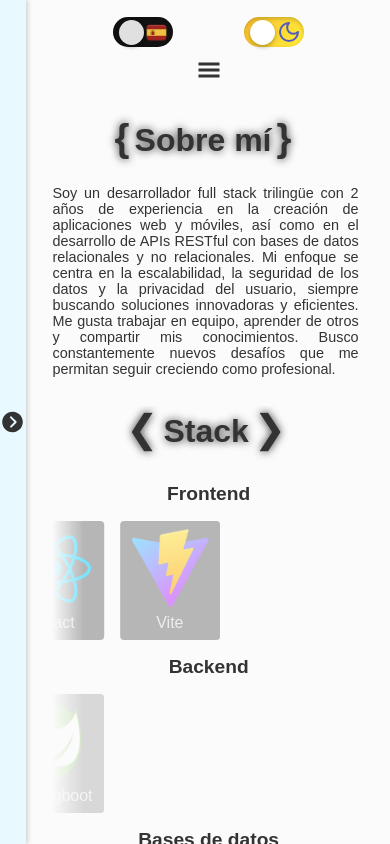
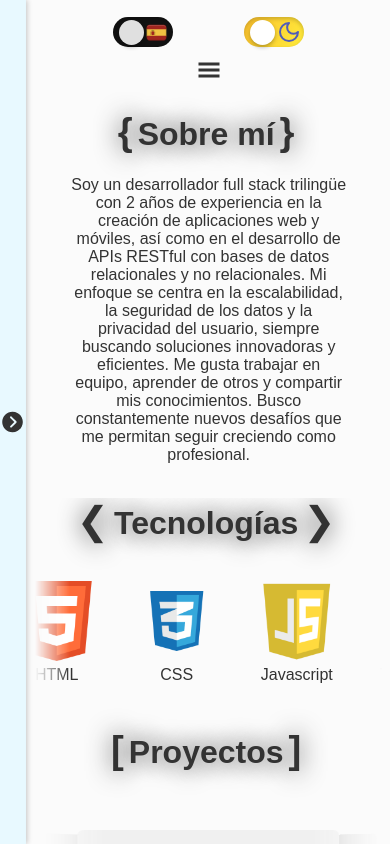
Before and after one commit to WiusGH/portfolio, a React (Vite) app: page / in a window 390 px wide. Built offline with nearby package versions, Linux system fonts and the light colour scheme.

Commit message:
styling: general styling improvements

```diff
--- a/src/App.tsx
+++ b/src/App.tsx
@@ -8,7 +8,6 @@ import Stack from "./components/main content/stack/Stack";
 import Projects from "./components/main content/projects/Projects";
 import Certifications from "./components/main content/certifications/Certifications";
 import Header from "./components/layout/Header";
-import ProfileSection from "./components/containers/ProfileSection";
 import Footer from "./components/layout/Footer";
 // import FullPageSection from "./components/containers/FullPageSection";
 
@@ -98,18 +97,18 @@ const App: React.FC = () => {
             });
           }}
         />
-        <ProfileSection ref={aboutRef}>
+        <section ref={aboutRef}>
           <AboutMe />
-        </ProfileSection>
-        <ProfileSection ref={stackRef}>
+        </section>
+        <section ref={stackRef}>
           <Stack />
-        </ProfileSection>
-        <ProfileSection ref={projectsRef} noPadding={isSmallScreen}>
+        </section>
+        <section ref={projectsRef}>
           <Projects />
-        </ProfileSection>
-        <ProfileSection ref={certificationsRef} noPadding={isSmallScreen}>
+        </section>
+        <section ref={certificationsRef}>
           <Certifications />
-        </ProfileSection>
+        </section>
         <Footer />
       </main>
     </div>
--- a/src/components/cards/TechCard.module.css
+++ b/src/components/cards/TechCard.module.css
@@ -3,9 +3,8 @@
   flex-direction: column;
   align-items: center;
   gap: 5px;
-  background-color: var(--card-color);
-  border-radius: 4px;
-  color: var(--text-color-opposite);
+  color: var(--text-color);
+  margin: 0 10px;
   padding: 8% 0;
   width: 100px;
   img {
--- a/src/components/layout/Header.tsx
+++ b/src/components/layout/Header.tsx
@@ -82,8 +82,6 @@ const Header: React.FC<HeaderProps> = ({ scrollToSection }) => {
             <ul>
               <li onClick={() => scrollToSection("about")}>{t("about")}</li>
               <hr />
-              <li onClick={() => scrollToSection("stack")}>{t("stack")}</li>
-              <hr />
               <li onClick={() => scrollToSection("projects")}>
                 {t("projects")}
               </li>
@@ -91,6 +89,8 @@ const Header: React.FC<HeaderProps> = ({ scrollToSection }) => {
               <li onClick={() => scrollToSection("certifications")}>
                 {t("certifications")}
               </li>
+              <hr />
+              <li onClick={() => scrollToSection("stack")}>{t("stack")}</li>
             </ul>
           </nav>
           <GiHamburgerMenu
@@ -103,13 +103,13 @@ const Header: React.FC<HeaderProps> = ({ scrollToSection }) => {
           <nav>
             <ul>
               <li onClick={() => scrollToSection("about")}>{t("about")}</li>
-              <li onClick={() => scrollToSection("stack")}>{t("stack")}</li>
               <li onClick={() => scrollToSection("projects")}>
                 {t("projects")}
               </li>
               <li onClick={() => scrollToSection("certifications")}>
                 {t("certifications")}
               </li>
+              <li onClick={() => scrollToSection("stack")}>{t("stack")}</li>
             </ul>
           </nav>
           <LanguageToggle />
--- a/src/components/main content/about me/AboutMe.module.css
+++ b/src/components/main content/about me/AboutMe.module.css
@@ -2,13 +2,9 @@
   display: flex;
   flex-direction: column;
   align-items: center;
-  text-align: justify;
-  h5 {
-    color: var(--text-color);
-    text-shadow: 0px 0px 8px var(--text-color);
-    font-size: 2.5rem;
-    margin-bottom: 2%;
-  }
+  margin: 5% auto 0;
+  text-align: center;
+  width: 80%;
   h5::before,
   h5::after {
     content: "{";
@@ -24,13 +20,13 @@
     font-size: 1.3rem;
   }
   @media (max-width: 768px) {
-    padding: 0 2% 0 0;
+    margin-bottom: 10%;
     h5 {
       font-size: 2rem;
       margin-bottom: 8%;
     }
     p {
-      font-size: 0.9rem;
+      font-size: 1rem;
     }
   }
 }
--- a/src/components/main content/certifications/Certifications.module.css
+++ b/src/components/main content/certifications/Certifications.module.css
@@ -1,18 +1,8 @@
 .certifications {
   display: flex;
   flex-direction: column;
+  margin-top: 5%;
   width: 100%;
-  h5 {
-    color: var(--text-color);
-    text-shadow: 0px 0px 8px var(--text-color);
-    font-size: 2.5rem;
-    font-size: 2.5rem;
-    text-align: center;
-    margin-bottom: 5%;
-    @media (max-width: 768px) {
-      font-size: 2rem;
-    }
-  }
   h5::before,
   h5::after {
     content: "[";
--- a/src/components/main content/projects/Projects.module.css
+++ b/src/components/main content/projects/Projects.module.css
@@ -1,19 +1,8 @@
 .projects {
   display: flex;
   flex-direction: column;
+  margin-top: 5%;
   width: 100%;
-  h5 {
-    color: var(--text-color);
-    text-shadow: 0px 0px 8px var(--text-color);
-    font-size: 2.5rem;
-    font-size: 2.5rem;
-    margin-bottom: 2%;
-    text-align: center;
-    @media (max-width: 768px) {
-      font-size: 2rem;
-      margin-bottom: 4%;
-    }
-  }
   h5::before,
   h5::after {
     content: "[";
--- a/src/components/main content/stack/Stack.module.css
+++ b/src/components/main content/stack/Stack.module.css
@@ -2,16 +2,13 @@
   display: flex;
   flex-direction: column;
   align-items: center;
-  gap: 1rem;
+  margin: 5% 0;
   position: relative;
-  margin: 5% auto;
   overflow: hidden;
   width: 100%;
-  h5 {
-    color: var(--text-color);
-    text-shadow: 0px 0px 8px var(--text-color);
-    font-size: 2.5rem;
-    color: var(--text-color);
+  @media (max-width: 768px) {
+    margin-bottom: 10%;
+  }
 }
 
 h5::before,
@@ -26,17 +23,7 @@
   margin-left: 5px;
 }
 
-  h6 {
-    font-size: 1.5rem;
-  }
-  @media (max-width: 768px) {
-    h5 {
-      font-size: 2rem;
-      margin-bottom: 5%;
-    }
-    h6 {
-      font-size: 1.2rem;
-    }
+.sliderContainer {
   width: 100%;
   mask-image: linear-gradient(
     to right,
@@ -53,31 +40,18 @@
     rgba(0, 0, 0, 0) 100%
   );
 }
-}
 
-.sliderContainer {
-  @media (min-width: 768px) {
-    mask-image: linear-gradient(
-      to right,
-      rgba(0, 0, 0, 0) 0%,
-      rgba(0, 0, 0, 1) 20%,
-      rgba(0, 0, 0, 1) 80%,
-      rgba(0, 0, 0, 0) 100%
-    );
-    -webkit-mask-image: linear-gradient(
-      to right,
-      rgba(0, 0, 0, 0) 0%,
-      rgba(0, 0, 0, 1) 20%,
-      rgba(0, 0, 0, 1) 80%,
-      rgba(0, 0, 0, 0) 100%
-    );
+.slider {
+  display: flex;
+  gap: 2rem;
+  animation: scroll 80s linear infinite;
+  @media (max-width: 768px) {
+    gap: 0;
   }
 }
 
-.slider {
-  display: flex;
-  gap: 1rem;
-  animation: scroll 10s linear infinite;
+.slider:hover {
+  animation-play-state: paused;
 }
 
 .slide {
@@ -85,19 +59,10 @@
 }
 
 @keyframes scroll {
-  0% {
-    transform: translateX(0);
+  from {
+    transform: translateX(100%);
   }
-  50% {
-    transform: translateX(-100%); /* Move completely out of view */
-    opacity: 0; /* Hide element */
-  }
-  50.01% {
-    transform: translateX(100%); /* Instantly move it to the right */
-    opacity: 0; /* Keep it hidden */
-  }
-  100% {
-    transform: translateX(0); /* Move back to center */
-    opacity: 1; /* Show element again */
+  to {
+    transform: translateX(var(--animation-distance, -100%));
   }
 }
--- a/src/components/main content/stack/Stack.tsx
+++ b/src/components/main content/stack/Stack.tsx
@@ -5,16 +5,23 @@ import style from "./Stack.module.css";
 
 const Stack = () => {
   const { t } = useLanguage();
+  const sliderRef = useRef<HTMLDivElement>(null);
+  const [animationDistance, setAnimationDistance] = useState("100%");
 
-  const frontendRef = useRef<HTMLDivElement>(null);
-  const backendRef = useRef<HTMLDivElement>(null);
-  const databaseRef = useRef<HTMLDivElement>(null);
-  const toolsRef = useRef<HTMLDivElement>(null);
-
-  const frontend = ["HTML", "CSS", "Javascript", "Typescript", "React", "Vite"];
-  const backend = ["Python", "Flask", "Java", "Springboot"];
-  const database = ["MySQL", "MongoDB", "AWS"];
-  const tools = [
+  const techStack = [
+    "HTML",
+    "CSS",
+    "Javascript",
+    "Typescript",
+    "React",
+    "Vite",
+    "Python",
+    "Flask",
+    "Java",
+    "Springboot",
+    "MySQL",
+    "MongoDB",
+    "AWS",
     "Git",
     "Github",
     "VSCode",
@@ -26,98 +33,35 @@ const Stack = () => {
     "Insomnia",
   ];
 
-  const [durations, setDurations] = useState({
-    frontend: 10,
-    backend: 10,
-    database: 10,
-    tools: 10,
-  });
-
   useEffect(() => {
-    const calculateDuration = (ref: React.RefObject<HTMLDivElement>) => {
-      if (ref.current) {
-        const width = ref.current.scrollWidth;
-        const speed = 30;
-        return width / speed;
-      }
-      return 10;
-    };
-
-    setDurations({
-      frontend: calculateDuration(frontendRef),
-      backend: calculateDuration(backendRef),
-      database: calculateDuration(databaseRef),
-      tools: calculateDuration(toolsRef),
-    });
+    if (sliderRef.current) {
+      const sliderWidth = sliderRef.current.scrollWidth;
+      setAnimationDistance(`-${sliderWidth}px`);
+    }
   }, []);
 
   return (
     <div className={style.stack}>
       <h5>{t("stack")}</h5>
-
-      <h6>Frontend</h6>
       <div className={style.sliderContainer}>
-        <section
+        <div
           className={style.slider}
-          style={{
-            animationDuration: `${durations.frontend}s`,
-          }}
-          ref={frontendRef}
+          style={
+            { "--animation-distance": animationDistance } as React.CSSProperties
+          }
+          ref={sliderRef}
         >
-          {frontend.map((tech, index) => (
-            <div className={style.slide} key={index}>
-              <TechCard tech={tech} />
-            </div>
-          ))}
-        </section>
-      </div>
-      <h6>Backend</h6>
-      <div className={style.sliderContainer}>
-        <section
-          className={style.slider}
-          style={{
-            animationDuration: `${durations.backend}s`,
-          }}
-          ref={backendRef}
-        >
-          {backend.map((tech, index) => (
-            <div className={style.slide} key={index}>
-              <TechCard tech={tech} />
-            </div>
-          ))}
-        </section>
-      </div>
-      <h6>{t("database")}</h6>
-      <div className={style.sliderContainer}>
-        <section
-          className={style.slider}
-          style={{
-            animationDuration: `${durations.database}s`,
-          }}
-          ref={databaseRef}
-        >
-          {database.map((tech, index) => (
-            <div className={style.slide} key={index}>
-              <TechCard tech={tech} />
-            </div>
-          ))}
-        </section>
-      </div>
-      <h6>{t("tools")}</h6>
-      <div className={style.sliderContainer}>
-        <section
-          className={style.slider}
-          style={{
-            animationDuration: `${durations.tools}s`,
-          }}
-          ref={toolsRef}
-        >
-          {tools.map((tech, index) => (
-            <div className={style.slide} key={index}>
-              <TechCard tech={tech} />
-            </div>
-          ))}
-        </section>
+          {[...techStack, ...techStack].map(
+            (
+              tech,
+              index // Duplicate for seamless scrolling
+            ) => (
+              <div className={style.slide} key={index}>
+                <TechCard tech={tech} />
+              </div>
+            )
+          )}
+        </div>
       </div>
     </div>
   );
--- a/src/components/texts/translations.ts
+++ b/src/components/texts/translations.ts
@@ -63,7 +63,7 @@ export const translations = {
     seeRepo: "Ver repositorio",
     seeSite: "Ver sitio",
     spanish: "Español - Nativo",
-    stack: "Stack",
+    stack: "Tecnologías",
     techs: "Tecnologías",
     title: "Desarrollador full stack",
     tools: "Herramientas",
--- a/src/index.css
+++ b/src/index.css
@@ -143,3 +143,21 @@ body {
     transform: rotate(-540deg);
   }
 }
+
+h5 {
+  color: var(--text-color);
+  cursor: default;
+  font-size: 2.5rem;
+  margin: 0 auto 2%;
+  text-shadow: 0px 0px 25px var(--text-color);
+  transition: 0.3s ease-in-out;
+  width: fit-content;
+  &:hover {
+    color: var(--text-color-opposite);
+    text-shadow: 0px 0px 5px var(--text-color);
+  }
+  @media (max-width: 768px) {
+    font-size: 2rem;
+    margin: 0 auto 8%;
+  }
+}
```
Lines whose indentation alone changed are shown as unchanged.
